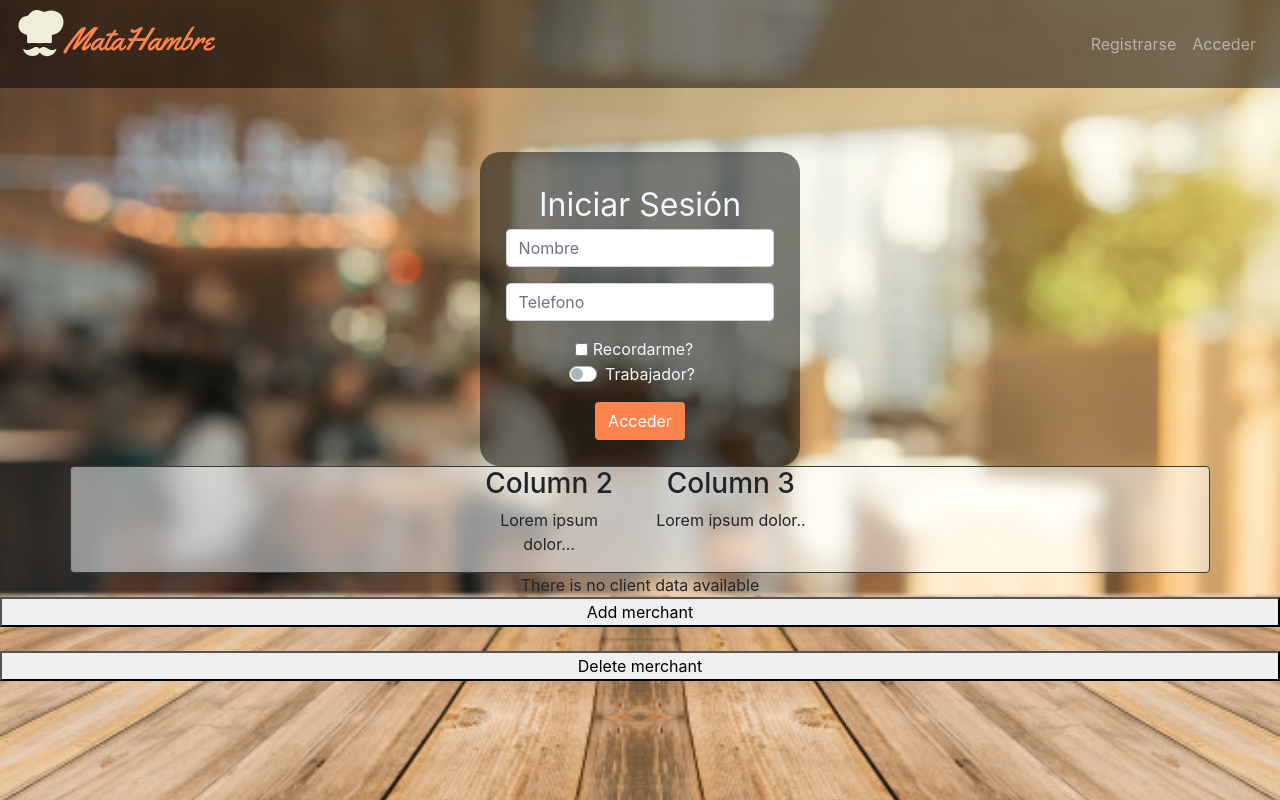
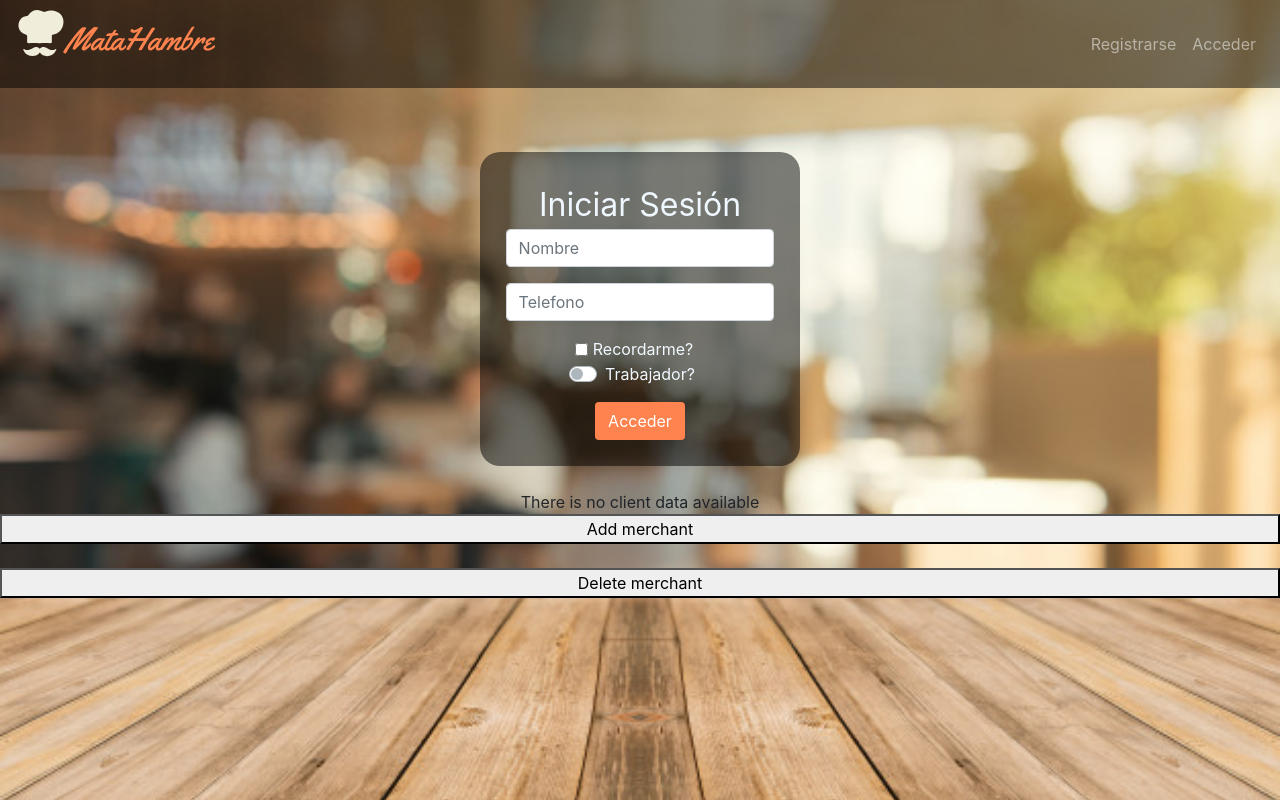
Before and after one commit to Stickerbrush/Social-Distancing-Restaurant, a React (Create React App) app in the folder front-end/: page / in a window 1280 px wide. Built offline with nearby package versions, Linux system fonts and the light colour scheme; no server answers.

Commit message:
Archivo creados 5

```diff
--- a/front-end/src/App.js
+++ b/front-end/src/App.js
@@ -64,8 +64,7 @@ function App() {
         <div className="App">
             <BarNav />
             <Login/>
-            <LoginInputBox />
-
+            <br />
             {clientes ? clientes : 'There is no client data available'}
             <br />
             <button onClick={createCliente}>Add merchant</button>
```
